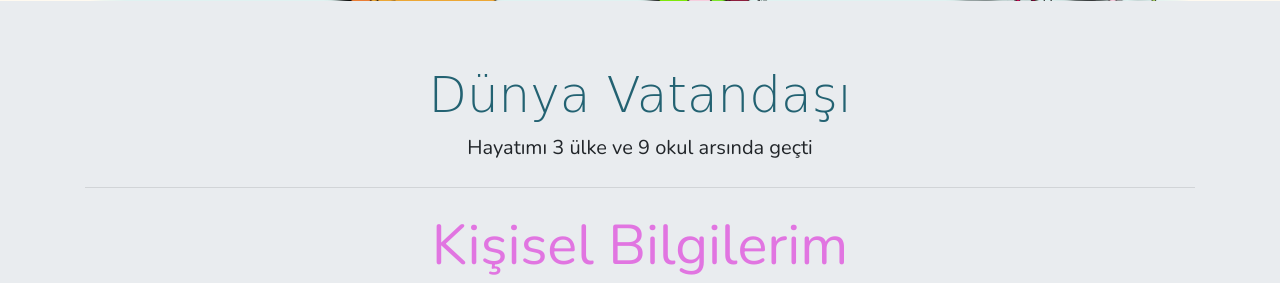
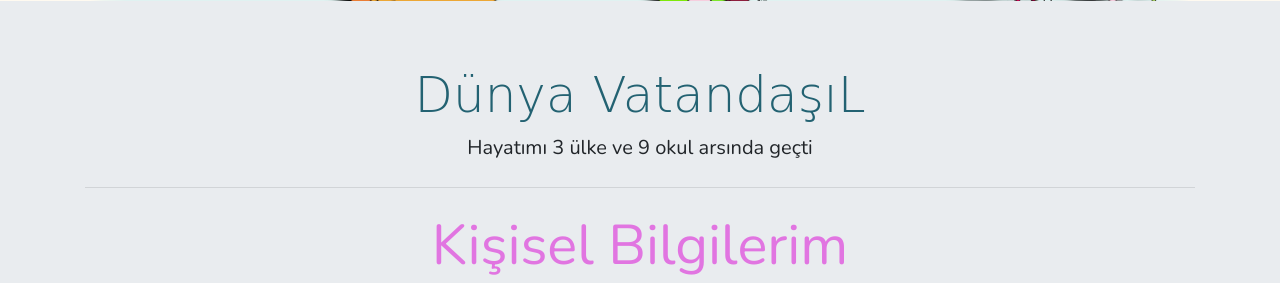
Before and after one commit to esra-bekir/webTek, a PHP site: page / in a window 1280 px wide. Shown: the part 329-612 px from the top of the page. Run offline with PHP 8.4, Linux system fonts and the light colour scheme; some libraries are stand-ins or nearby versions; some web fonts are replaced.

Commit message:
style işlemi commit

```diff
--- a/index.php
+++ b/index.php
@@ -12,7 +12,7 @@
 
 <div id="hakkinda" class="jumbotron">
     <div class="container">
-        <h1 class="display-4 text-center hakdivtext ">Dünya Vatandaşı</h1>
+        <h1 class="display-4 text-center hakdivtext ">Dünya VatandaşıL</h1>
 
         <p class="lead text-center">Hayatımı 3 ülke ve 9 okul arsında geçti</p>
         <hr class="my-4">
--- a/style.css
+++ b/style.css
@@ -350,6 +350,7 @@ section > .baslik {
   height: 100% !important;
   border-radius: 20% !important;
   margin-bottom:0 !important;
+  opacity: 0.75;
 
 }
 
```
